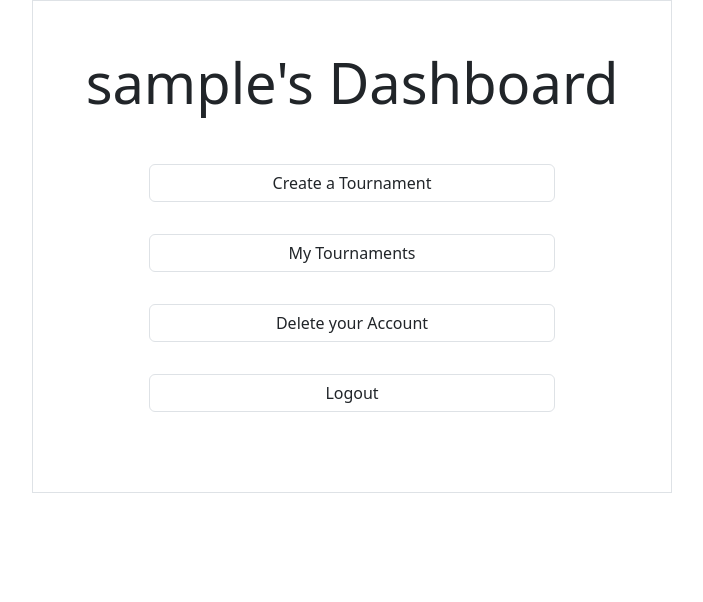
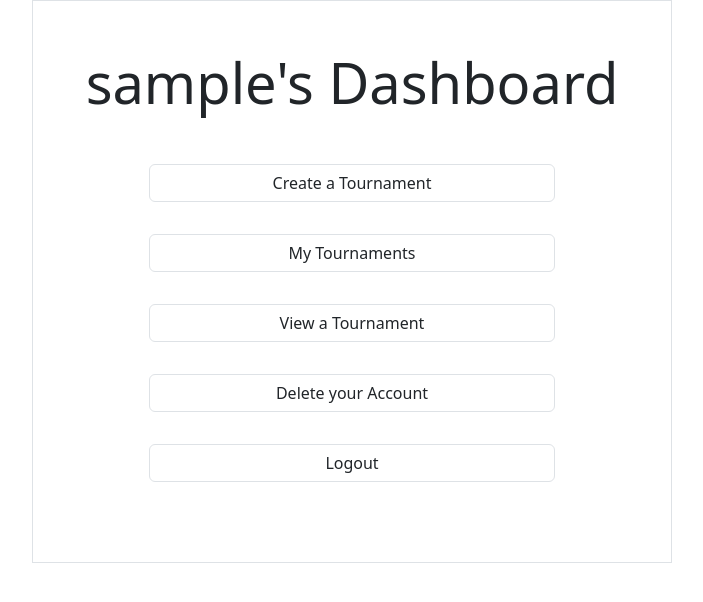
Before and after one commit to Ben-Wright-23/NEA-Project, a Flask app: template templates/Dashboard.html in a window 1280 px wide. Shown: the top 602 px of the page, without its empty margins (288-991 px from the left). Run offline with Flask 3, Linux system fonts and the light colour scheme; the template is opened without the code that fills it, so the values that code supplies are empty; the visitor is signed in with stand-in values (Sample User, id 1).

Commit message:
Created the view code input pop up on the dashboard page

```diff
--- a/templates/Dashboard.html
+++ b/templates/Dashboard.html
@@ -24,6 +24,46 @@
         <p><a class = "btn link-dark border mb-3 w-75" href = "/myTournamentsPage">My Tournaments</a></p>
         <!-- Creates button for users to view all their tournaments, links to the myTournamentsPage function to load the page -->
     </div>
+    <div class = "text-center mb-3">
+        <!-- Aligns the button in the centre of the division with a margin below -->
+        <button type="button" class="btn link-dark border mb-3 w-75" data-toggle="modal" data-target="#enterViewCodeModal">View a Tournament</button>
+        <!-- Makes the View a tournament button that will toggle the enterViewCode modal to pop up when pressed -->
+        <div class="modal fade" id="enterViewCodeModal">
+            <!-- Defines the modal as enterViewCodeModal and fades it in when the button is pressed -->
+            <div class="modal-dialog">
+                <!-- Sets the proper width and margin of the modal -->
+                <div class="modal-content">
+                    <!-- Creates a division for the modal to store all its content within and styles the modal -->
+                    <div class="modal-header">
+                        <h5 class="modal-title">View a Tournament</h5>
+                        <!-- Creates the header section of the modal, with a heading for it displayed -->
+                    </div>
+                    <div class="modal-body">
+                        <!-- Displays the content in the body of the modal -->
+                        <form action = "/viewTournament" method = "post">
+                            <!-- Creates the form, sending the submitted to the viewTournament route using the post method -->
+                            <div class = "mb-3">
+                                <label class = "form-label text-dark" for = "enteredViewCode">Enter the view code of the tournament you wish to view: </label>
+                                <!-- Labels the view code input box -->
+                                <input class = "form-control" type="number" name="enteredViewCode" placeholder = "eg. 123456" id="enteredViewCode" max="999999" required>
+                                <!-- Creates the view code input box, only allowing 6-digit numbers or less to be entered while also having an entry required before the form is submitted -->
+                                <!-- Also displays a placeholder to show the user what format to enter the view code in -->
+                            </div>
+                            <div>
+                                <input class="btn mb-3 w-50 border" type="submit" value="Confirm">
+                                <!-- Creates the submit button for the form, which when pressed, will send the entered data to the viewTournament route -->
+                            </div>
+                        </form>
+
+                    </div>
+                    <div class="modal-footer">
+                        <button type="button" class = "btn border" data-dismiss="modal">Close</button>
+                        <!-- Adds a close button to the footer of the modal so the modal can be closed and the dashboard will be fully displayed again -->
+                    </div>
+                </div>
+            </div>
+        </div>
+    </div>
     <div class = "text-center">
         <!-- Aligns the button in the centre of the division -->
         <p><a class = "btn link-dark border mb-3 w-75" href = "/deleteAccount">Delete your Account</a></p>
```
